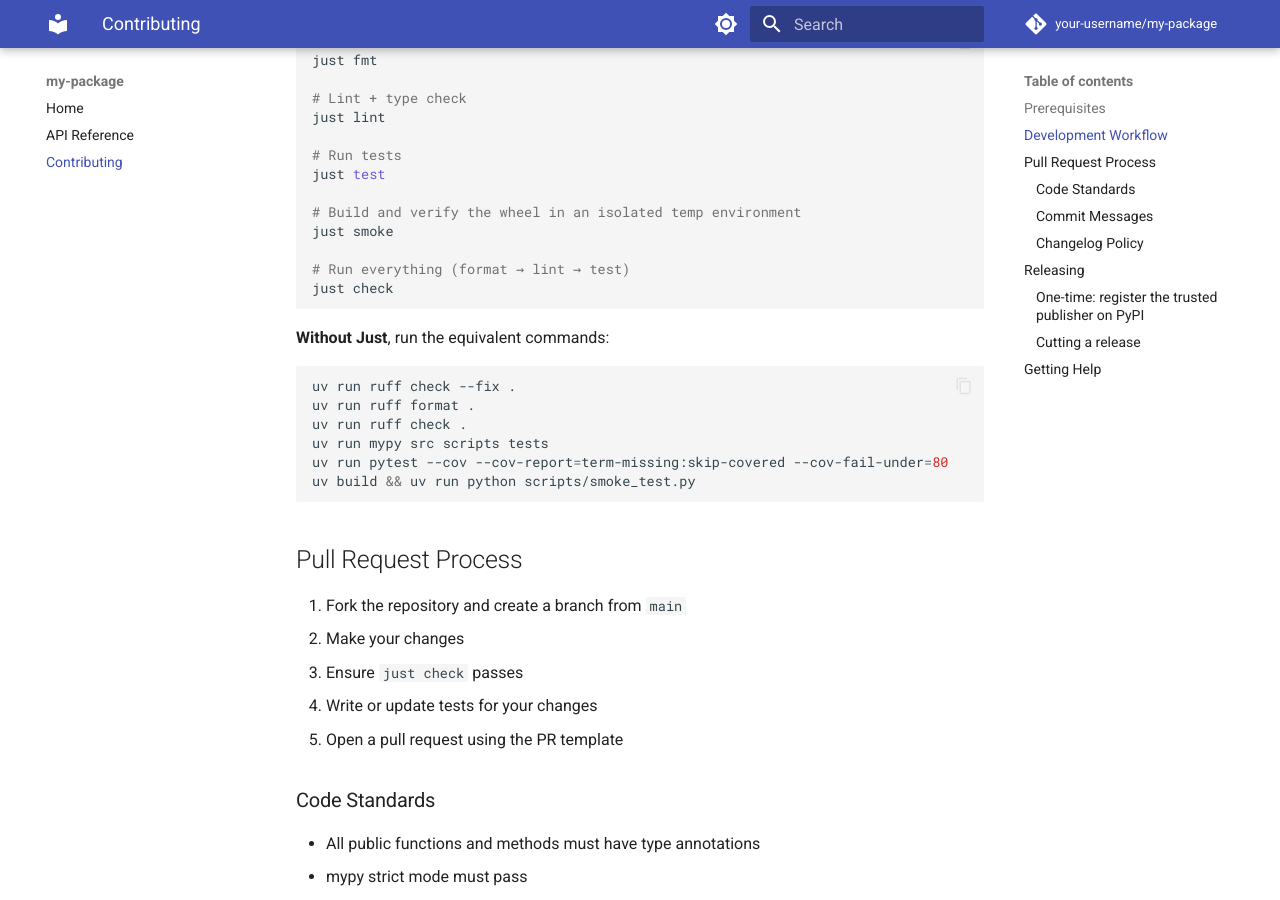
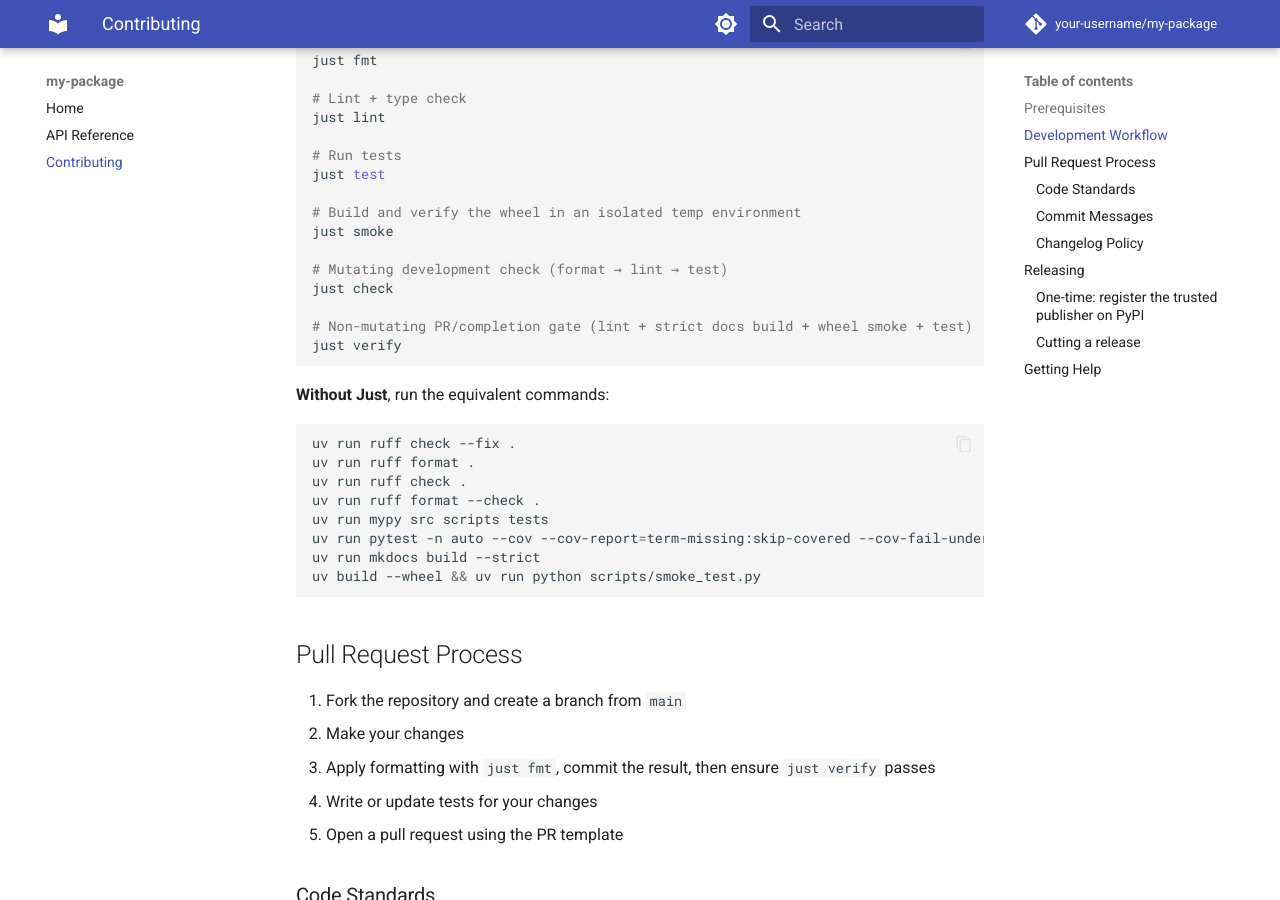
Before and after one commit to tomada1114/uv-template, an MkDocs documentation site: the page built from docs/contributing.md, in a window 1280 px wide and 900 px high, scrolled down 721 px. Built offline with MkDocs 1.6.1 and Material for MkDocs 9.7.7, drawn with Linux system fonts in a browser that asks for light colours; comment, search, counter and statistics services are not loaded; some of the changed text lies outside the part shown.

Commit message:
docs: adopt rule refinements proven out in swing-copilot
AGENTS.md gains a Git Workflow section (every change goes through a
branch and a PR, matching the no-commit-to-branch hook), a short
Sources of Truth table, and an Agent hooks note documenting the
CLAUDE_PROJECT_DIR vs git-rev-parse asymmetry and worktree-clean. The
300-line/40-line design rule is now a review trigger instead of an
absolute limit, and the mocking guidance (AGENTS.md and tests/AGENTS.md)
allows asserting a call count when the call itself is the contract
(retry/rate-limit behavior, a skipped step, proving no network call
happened). CONTRIBUTING.md and TEMPLATE.md are updated to match the
Python 3.14 floor and the just check / just verify split.

CHANGELOG.md records all of this session's changes; nothing has been
released yet, so the existing "Python 3.14 support in the CI test
matrix" bullet is corrected in place rather than superseded.

````diff
--- a/CONTRIBUTING.md
+++ b/CONTRIBUTING.md
@@ -39,8 +39,11 @@ just test
 # Build and verify the wheel in an isolated temp environment
 just smoke
 
-# Run everything (format → lint → test)
+# Mutating development check (format → lint → test)
 just check
+
+# Non-mutating PR/completion gate (lint + strict docs build + wheel smoke + test)
+just verify
 ```
 
 **Without Just**, run the equivalent commands:
@@ -49,16 +52,18 @@ just check
 uv run ruff check --fix .
 uv run ruff format .
 uv run ruff check .
+uv run ruff format --check .
 uv run mypy src scripts tests
-uv run pytest --cov --cov-report=term-missing:skip-covered --cov-fail-under=80
-uv build && uv run python scripts/smoke_test.py
+uv run pytest -n auto --cov --cov-report=term-missing:skip-covered --cov-fail-under=80
+uv run mkdocs build --strict
+uv build --wheel && uv run python scripts/smoke_test.py
 ```
 
 ## Pull Request Process
 
 1. Fork the repository and create a branch from `main`
 2. Make your changes
-3. Ensure `just check` passes
+3. Apply formatting with `just fmt`, commit the result, then ensure `just verify` passes
 4. Write or update tests for your changes
 5. Open a pull request using the PR template
 
````
Also changed, not shown: other parts of CONTRIBUTING.md (+1 -1 lines), AGENTS.md (+48 -14 lines), CHANGELOG.md (+26 -1 lines), TEMPLATE.md (+7 -0 lines), 1 other file.
